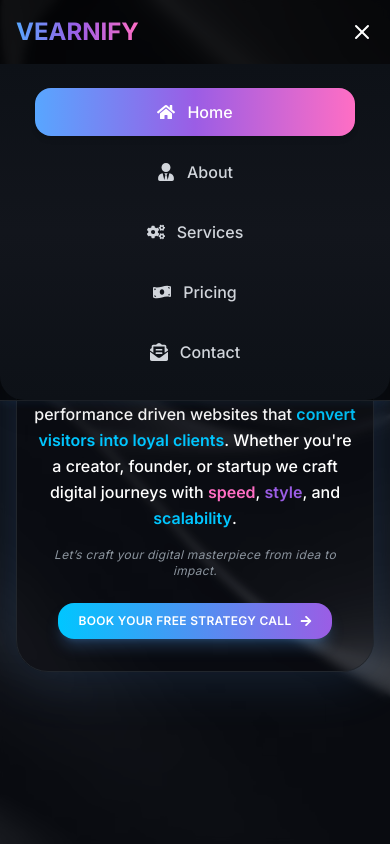
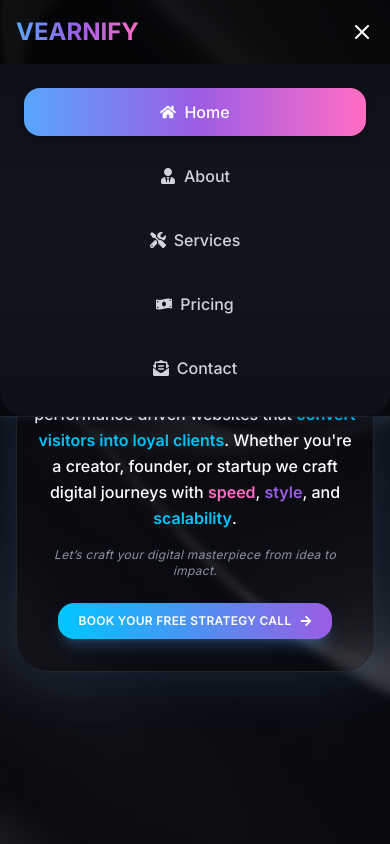
Before and after one commit to varghesegt/Vearnify, a React (Vite) app: page / in a window 390 px wide. Both pictures are taken after a click on the button "Toggle menu". Shown: the top 844 px of the page. Built offline with nearby package versions, Linux system fonts and the light colour scheme; a web font is replaced by a local one.

Commit message:
✨ Updated Navbar, Pricing scroll logic, and index.css

```diff
--- a/src/components/Navbar.jsx
+++ b/src/components/Navbar.jsx
@@ -3,13 +3,17 @@ import { motion, AnimatePresence, LayoutGroup } from 'framer-motion';
 import { Link as ScrollLink } from 'react-scroll';
 import { FiMenu, FiX } from 'react-icons/fi';
 import {
-  FaHome, FaCogs, FaMoneyBillWave, FaUserTie, FaEnvelopeOpenText
-} from 'react-icons/fa'; // Updated: FaConciergeBell → FaCogs
+  FaHome,
+  FaTools, // ✅ Changed Services Icon
+  FaMoneyBillWave,
+  FaUserTie,
+  FaEnvelopeOpenText
+} from 'react-icons/fa';
 
 const navLinks = [
   { name: 'Home', to: 'home', icon: <FaHome /> },
   { name: 'About', to: 'about', icon: <FaUserTie /> },
-  { name: 'Services', to: 'services', icon: <FaCogs /> }, // 👈 Updated icon
+  { name: 'Services', to: 'services', icon: <FaTools /> }, // ✅ Updated icon here
   { name: 'Pricing', to: 'pricing', icon: <FaMoneyBillWave /> },
   { name: 'Contact', to: 'contact', icon: <FaEnvelopeOpenText /> },
 ];
@@ -94,14 +98,13 @@ const Navbar = () => {
             animate={{ opacity: 1, y: 0 }}
             exit={{ opacity: 0, y: -10 }}
             transition={{ duration: 0.3 }}
-            className="md:hidden w-full flex flex-col items-center justify-center gap-3 px-6 py-6 text-white font-medium text-base text-center bg-gradient-to-b from-[#0D1117] via-[#12151c] to-[#0D1117] shadow-xl rounded-b-2xl"
+            className="md:hidden w-full flex flex-col gap-4 px-6 py-6 text-white font-medium text-base text-center bg-gradient-to-b from-[#0D1117] via-[#12151c] to-[#0D1117] shadow-xl rounded-b-2xl"
           >
             {navLinks.map((link) => (
               <motion.li
                 key={link.name}
                 whileHover={{ scale: 1.05 }}
                 whileTap={{ scale: 0.95 }}
-                className={`w-full max-w-xs flex justify-center`}
               >
                 <ScrollLink
                   to={link.to}
@@ -113,14 +116,14 @@ const Navbar = () => {
                     setActive(link.to);
                     closeMenu();
                   }}
-                  className={`flex items-center justify-center gap-3 w-full px-4 py-3 rounded-xl transition-all duration-300 ${
+                  className={`block py-3 px-4 rounded-xl flex items-center justify-center gap-2 transition-all duration-300 ${
                     active === link.to
                       ? 'bg-gradient-to-r from-[#58A6FF] via-[#9B5DE5] to-[#FF6EC4] text-white shadow-md'
                       : 'hover:text-primary hover:bg-white/10 text-gray-300'
                   }`}
                 >
-                  <span className="text-lg">{link.icon}</span>
-                  <span className="text-base font-medium">{link.name}</span>
+                  {link.icon}
+                  {link.name}
                 </ScrollLink>
               </motion.li>
             ))}
--- a/src/components/Pricing.jsx
+++ b/src/components/Pricing.jsx
@@ -1,4 +1,4 @@
-import React from "react";
+import React, { useEffect, useRef } from "react";
 import pricingBg from "../assets/pricing.jpg";
 import { FaCheckCircle, FaCrown } from "react-icons/fa";
 
@@ -141,6 +141,24 @@ const getBadgeStyle = (type) => {
 
 const Pricing = () => {
   const whatsapp = "917871844464";
+  const sliderRef = useRef(null);
+  let index = 0;
+
+  useEffect(() => {
+    const interval = setInterval(() => {
+      if (sliderRef.current) {
+        const scrollWidth = sliderRef.current.scrollWidth;
+        const cardWidth = sliderRef.current.children[0].offsetWidth + 24; // +gap
+        const visibleCards = Math.floor(sliderRef.current.offsetWidth / cardWidth);
+        index = (index + 1) % (plans.length - visibleCards + 1);
+        sliderRef.current.scrollTo({
+          left: index * cardWidth,
+          behavior: "smooth",
+        });
+      }
+    }, 4000);
+    return () => clearInterval(interval);
+  }, []);
 
   return (
     <section
@@ -152,22 +170,25 @@ const Pricing = () => {
         alt="Pricing Background"
         className="absolute inset-0 w-full h-full object-cover opacity-30 z-0"
       />
-      <div className="absolute inset-0 bg-[#0D1117]/30 backdrop-blur-sm z-0" />
+      <div className="absolute inset-0 bg-[#0D1117]/10 backdrop-blur-sm z-0" />
 
       <div className="relative z-10 max-w-7xl mx-auto text-center">
         <h2 className="text-3xl sm:text-4xl font-bold mb-4 text-transparent bg-gradient-to-r from-[#58A6FF] via-[#9B5DE5] to-[#FF6EC4] bg-clip-text">
           Smart Plans. Real Results. Zero Guesswork.
-
         </h2>
         <p className="text-white mb-10 max-w-2xl mx-auto text-sm sm:text-base">
           Select the perfect <span className="text-transparent bg-gradient-to-r from-[#58A6FF] to-[#9B5DE5] bg-clip-text font-semibold">website plan</span> to boost your business, convert leads, and go digital.
         </p>
 
-        <div className="grid grid-cols-1 sm:grid-cols-2 md:grid-cols-3 gap-6 sm:gap-8">
+        {/* Horizontally Scrollable Cards */}
+        <div
+          ref={sliderRef}
+          className="flex gap-6 overflow-x-auto scroll-smooth pb-4 snap-x snap-mandatory scrollbar-hide"
+        >
           {plans.map((plan, idx) => (
             <div
               key={idx}
-              className={`flex flex-col justify-between h-full relative border rounded-2xl p-6 transition duration-300 shadow-lg hover:shadow-blue-500/30 bg-[#161B22]/ backdrop-blur-md overflow-hidden ${
+              className={`min-w-[90%] sm:min-w-[350px] flex flex-col justify-between h-[580px] sm:h-[600px] snap-center relative border rounded-2xl p-6 transition duration-300 shadow-xl hover:shadow-blue-500/30 bg-[#808b9c00] backdrop-blur-md overflow-hidden ${
                 plan.badge === "elite"
                   ? "border-[#FF6EC4] ring-2 ring-[#FF6EC4]"
                   : "border-[#21262D]"
@@ -201,6 +222,7 @@ const Pricing = () => {
                 </ul>
               </div>
 
+              {/* Button aligned at bottom */}
               <a
                 href={`https://wa.me/${whatsapp}?text=${encodeURIComponent(plan.wpMessage)}`}
                 target="_blank"
@@ -213,6 +235,7 @@ const Pricing = () => {
           ))}
         </div>
 
+        {/* Add-ons Section */}
         <div className="mt-20 max-w-4xl mx-auto">
           <div className="bg-[#161B22]/10 backdrop-md border border-[#30363D] rounded-2xl shadow-xl p-8 text-left">
             <h3 className="text-3xl font-extrabold text-center mb-4 text-transparent bg-gradient-to-r from-[#58A6FF] via-[#9B5DE5] to-[#FF6EC4] bg-clip-text">
--- a/src/index.css
+++ b/src/index.css
@@ -71,6 +71,17 @@ body {
   background: linear-gradient(135deg, #9B5DE5, #58A6FF);
 }
 
+/* 👇 Add this to your CSS */
+.scrollbar-hide::-webkit-scrollbar {
+  display: none;
+}
+
+.scrollbar-hide {
+  -ms-overflow-style: none; /* IE/Edge */
+  scrollbar-width: none;    /* Firefox */
+}
+
+
 /* Firefox */
 * {
   scrollbar-width: thin;
```
